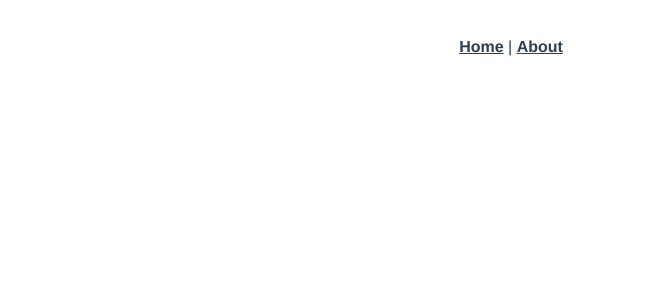
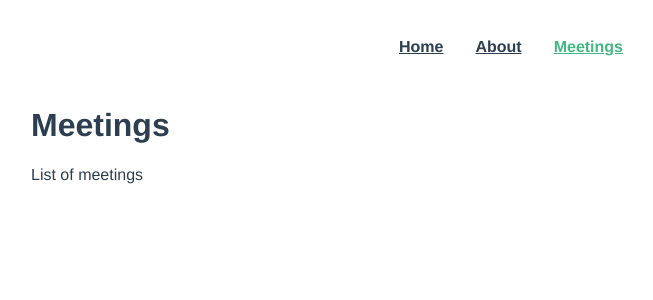
Before and after one commit to briancohan/sfpecva, a Vue app: page /meetings in a window 1280 px wide. Before the commit this address had no page. Shown: the top 300 px of the page, without its empty margins (129-782 px from the left). Built offline with nearby package versions, Linux system fonts and the light colour scheme.

Commit message:
routing to meetings view

```diff
--- a/package.json
+++ b/package.json
@@ -14,7 +14,8 @@
     "core-js": "^3.6.5",
     "nprogress": "^0.2.0",
     "vue": "^3.0.0",
-    "vue-router": "^4.0.0-0"
+    "vue-router": "^4.0.0-0",
+    "vuex": "^3.6.2"
   },
   "devDependencies": {
     "@vue/cli-plugin-babel": "~4.5.0",
--- a/src/App.vue
+++ b/src/App.vue
@@ -1,7 +1,8 @@
 <template>
   <div id="nav">
-    <router-link to="/">Home</router-link> |
-    <router-link to="/about">About</router-link>
+    <router-link :to="{ name: 'Home' }">Home</router-link>
+    <router-link :to="{ name: 'About' }">About</router-link>
+    <router-link :to="{ name: 'Meetings' }">Meetings</router-link>
   </div>
   <router-view />
 </template>
@@ -24,9 +25,15 @@
 #nav a {
   font-weight: bold;
   color: #2c3e50;
+  margin: 0 1rem;
 }
 
 #nav a.router-link-exact-active {
   color: #42b983;
 }
+
+#nav a:not(:last-child):after {
+  content: "";
+
+}
 </style>
--- a/src/router/index.js
+++ b/src/router/index.js
@@ -9,11 +9,14 @@ const routes = [
     component: Home,
   },
   {
+    path: "/meetings",
+    name: "Meetings",
+    component: () =>
+      import(/* webpackChunkName: "about" */ "../views/Meetings.vue"),
+  },
+  {
     path: "/about",
     name: "About",
-    // route level code-splitting
-    // this generates a separate chunk (about.[hash].js) for this route
-    // which is lazy-loaded when the route is visited.
     component: () =>
       import(/* webpackChunkName: "about" */ "../views/About.vue"),
   },
--- /dev/null
+++ b/src/views/Meetings.vue
@@ -0,0 +1,4 @@
+<template>
+  <h1>Meetings</h1>
+  <p>List of meetings</p>
+</template>
```
Also changed, not shown: 2 other files (tests, documents, lock files or other folders).
